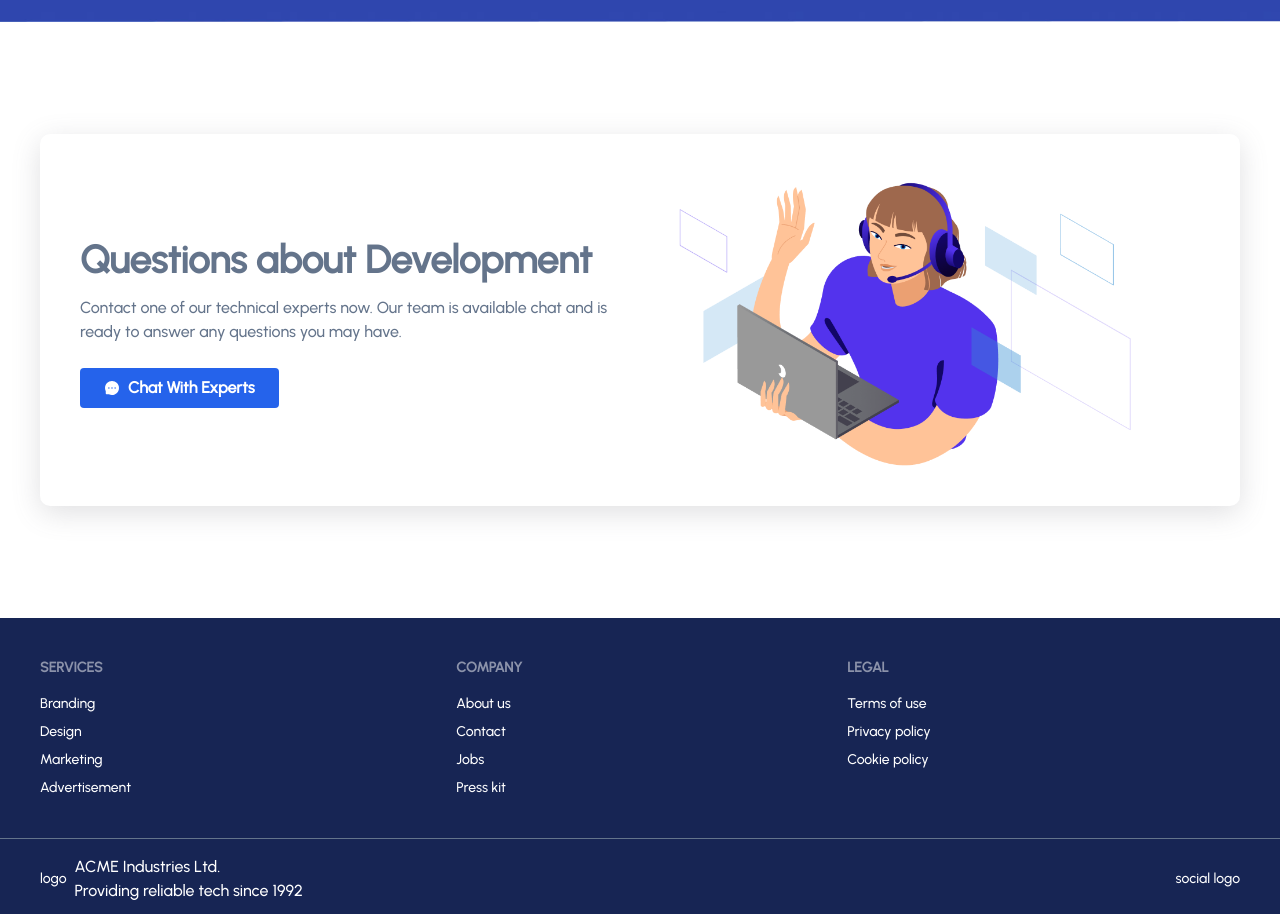
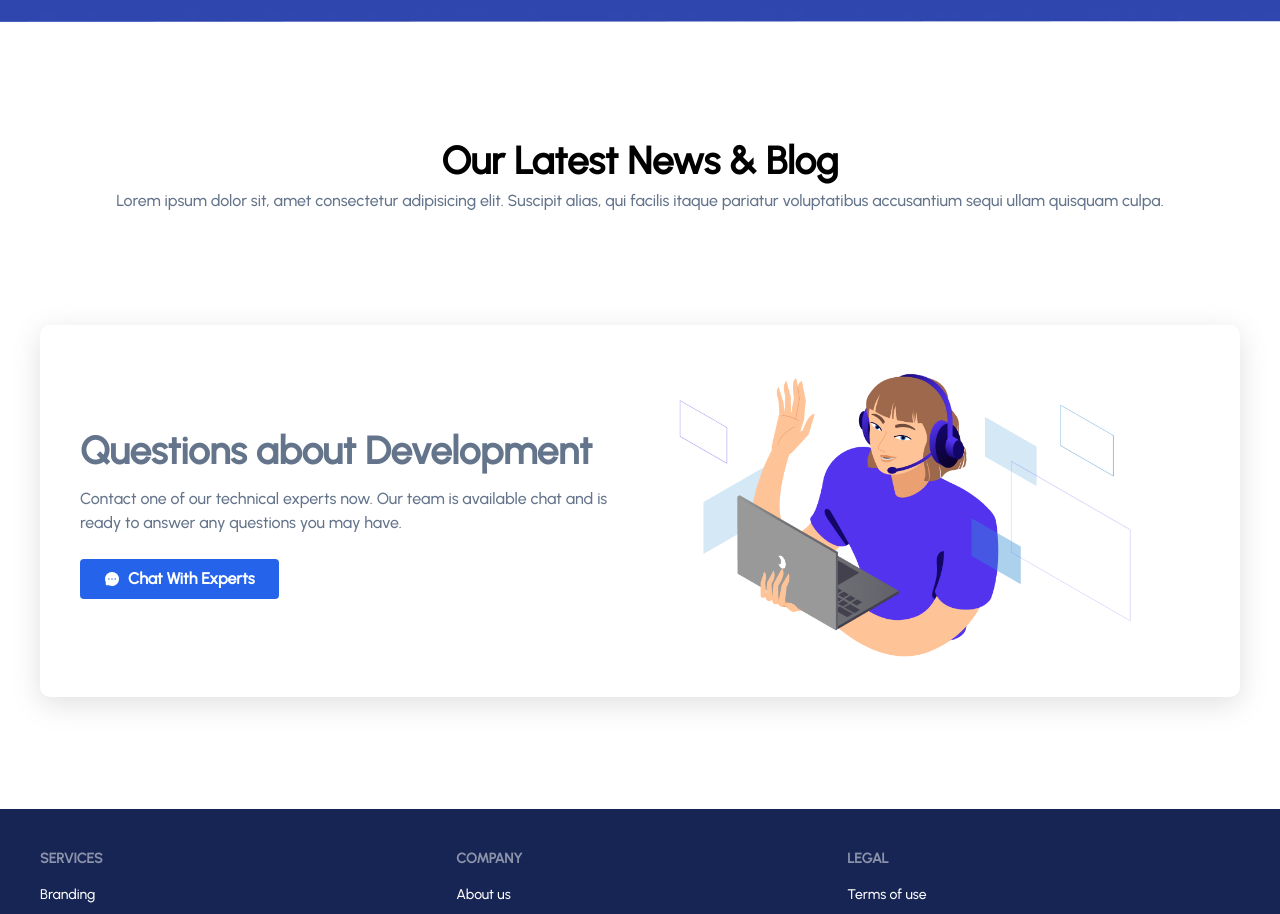
Before and after one commit to tusharshaha/web-market, a Next.js app in the folder frontend/: page / in a window 1280 px wide. Shown: the part 2640-3554 px from the top of the page. Built offline with nearby package versions, Linux system fonts and the light colour scheme.

Commit message:
updated font weight

```diff
--- a/frontend/components/Home/Features.tsx
+++ b/frontend/components/Home/Features.tsx
@@ -21,7 +21,7 @@ const Features: React.FC = () => {
     <div className='mt-28 cus-container'>
       <div className='grid grid-cols-2'>
         <div>
-          <h2 className='font-semibold'><span className='bg-gradient-to-r from-blue-500 to-indigo-900 text-transparent bg-clip-text'>Discover</span> all Our <br />
+          <h2><span className='bg-gradient-to-r from-blue-500 to-indigo-900 text-transparent bg-clip-text'>Discover</span> all Our <br />
             Web Development Features</h2>
         </div>
         <div className='ml-20'>
@@ -34,7 +34,7 @@ const Features: React.FC = () => {
         {
           features.map((ele, i) => <div key={i} className='cus-card px-4 py-6 text-slate-600'>
             <span className='fs-icon mb-6'>{ele.icons}</span>
-            <h3 className='font-semibold'>{ele.t1}</h3>
+            <h3>{ele.t1}</h3>
             <h3 className='font-semibold'>{ele.t2}</h3>
             <p className='mt-4 font-normal'>{ele.message}</p>
 
--- a/frontend/components/Home/HeroSection.tsx
+++ b/frontend/components/Home/HeroSection.tsx
@@ -8,7 +8,7 @@ const HeroSection: React.FC = () => {
                 <div className='flex items-center px-6 capitalize'>
                     <div>
                         <h1 className='font-bold mb-4'>The Manage Web Development Services</h1>
-                        <p className='font-medium '>Build your dream website with our <span className='text-error'>web development</span> services. We offer a wide range of services to help you create a website that meets your needs.</p>
+                        <p className='font-medium'>Build your dream website with our <span className='text-error'>web development</span> services. We offer a wide range of services to help you create a website that meets your needs.</p>
                         <div className='flex mt-8 font-semibold'>
                             <button className='me-8 hero-btn'>View Jobs</button>
                             <button className='hero-btn2'>Hire Developer</button>
--- /dev/null
+++ b/frontend/components/Home/NewsBlog.tsx
@@ -0,0 +1,14 @@
+import React from 'react';
+
+const NewsBlog = () => {
+  return (
+    <div className='cus-container my-28'>
+      <div className='w-50 text-center'>
+        <h2 className=''>Our Latest News & Blog</h2>
+        <p className='text-slate-500'>Lorem ipsum dolor sit, amet consectetur adipisicing elit. Suscipit alias, qui facilis itaque pariatur voluptatibus accusantium sequi ullam quisquam culpa.</p>
+      </div>
+    </div>
+  );
+};
+
+export default NewsBlog;
--- a/frontend/components/Home/QustionSection.tsx
+++ b/frontend/components/Home/QustionSection.tsx
@@ -8,7 +8,7 @@ const QustionSection: React.FC = () => {
       <div className="grid grid-cols-2 gap-4 text-slate-500 cus-card p-10">
         <div className='flex items-center'>
           <div>
-            <h2 className='font-semibold'>Questions about Development</h2>
+            <h2>Questions about Development</h2>
             <p className='mt-2 mb-6'>Contact one of our technical experts now. Our team is available chat and is ready to answer any questions you may have.</p>
             <button className="rounded bg-blue-600 text-white font-semibold px-6 py-2 flex items-center gap-2 transition duration-300 hover:bg-blue-700">
               <AiFillMessage />
--- a/frontend/components/Home/WhyChooseUs.tsx
+++ b/frontend/components/Home/WhyChooseUs.tsx
@@ -23,15 +23,15 @@ const WhyChooseUs: React.FC = () => {
             {
               points.map((ele, i) => <div key={i} className={`${ele.class} px-8 p-12 cus-card bg-white text-slate-600`}>
                 <Image src={ele.icons} height={100} width={100} alt='icons' />
-                <h3 className='font-semibold my-2'>{ele.title}</h3>
+                <h3 className='my-2'>{ele.title}</h3>
                 <p>{ele.message}</p>
               </div>)
             }
           </div>
           <div className='flex items-center'>
             <div>
-              <h4 className='text-blue-400 font-semibold mb-2'>WHY CHOOSE US</h4>
-              <h2 className='text-white font-semibold mb-4'>Crafting Exceptional Websites, Tailored and Delivered to You</h2>
+              <h4 className='text-blue-400 mb-2'>WHY CHOOSE US</h4>
+              <h2 className='text-white mb-4'>Crafting Exceptional Websites, Tailored and Delivered to You</h2>
               <div className="flex items-center">
                 <Image src="/images/check-icon.png" height={30} width={30} alt="icon" />
                 <span className='text-white ml-4'>Expertise and Experience: Our experienced team stays up-to-date with the latest web technologies to deliver cutting-edge solutions.</span>
--- a/frontend/pages/index.tsx
+++ b/frontend/pages/index.tsx
@@ -4,6 +4,7 @@ import Layout from "@/components/Layout";
 import Features from "@/components/Home/Features";
 import WhyChooseUs from "@/components/Home/WhyChooseUs";
 import QustionSection from "@/components/Home/QustionSection";
+import NewsBlog from "@/components/Home/NewsBlog";
 
 const Home: React.FC = () => {
 
@@ -12,6 +13,7 @@ const Home: React.FC = () => {
         <HeroSection></HeroSection>
         <Features></Features>
         <WhyChooseUs></WhyChooseUs>
+        <NewsBlog></NewsBlog>
         <QustionSection></QustionSection>
     </Layout>
   );
--- a/frontend/styles/globals.css
+++ b/frontend/styles/globals.css
@@ -15,15 +15,15 @@
   }
 
   h2 {
-    @apply text-[2.40rem] leading-[55px];
+    @apply text-[2.40rem] leading-[55px] font-semibold;
   }
 
   h3 {
-    @apply text-[1.65rem] leading-[35px];
+    @apply text-[1.65rem] leading-[35px] font-semibold;
   }
 
   h4 {
-    @apply text-[1.35rem] leading-[20px];
+    @apply text-[1.35rem] leading-[20px] font-semibold;
   }
 
   h5 {
```
